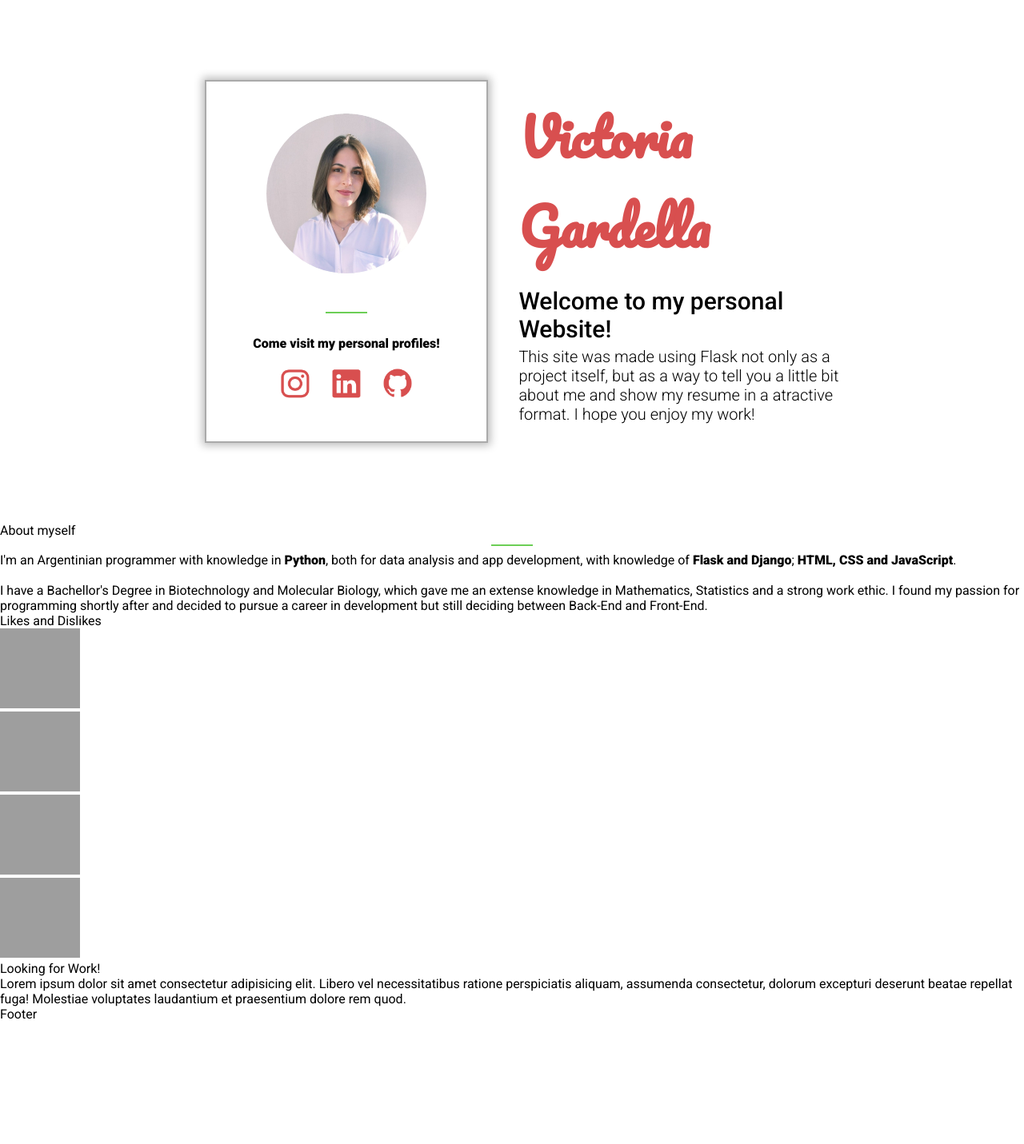
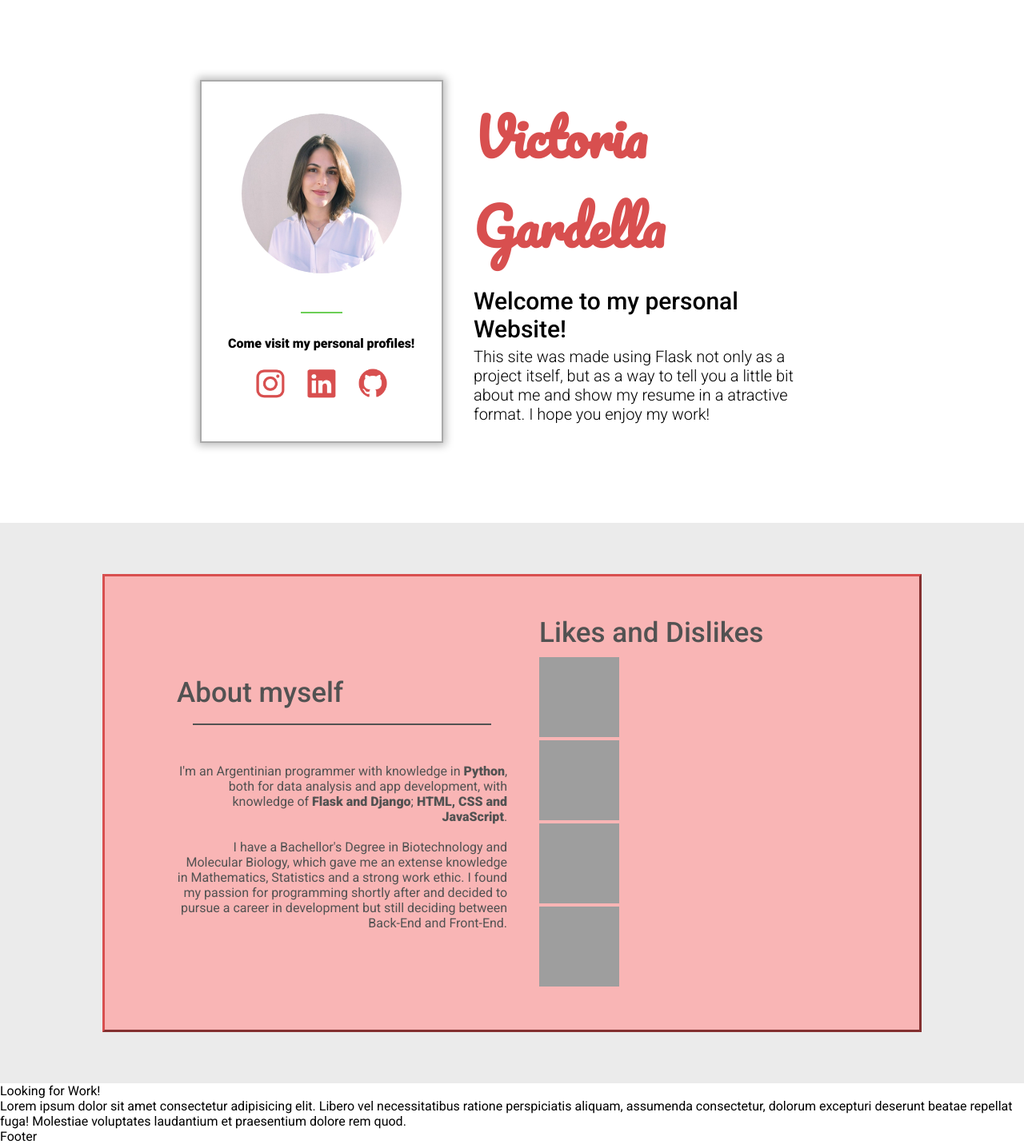
Before and after one commit to VGardella/personalwebpage-flask, a Flask app: page / in a window 1280 px wide. Shown: the part 90-1521 px from the top of the page at 80% size. Before the commit the page ends 1365 px from the top, so only its background shows below. Run offline with Flask 2, Linux system fonts and the light colour scheme; grey boxes are pictures that could not be loaded.

Commit message:
Add style to introduction text container

```diff
--- a/personalweb/static/styles/home.css
+++ b/personalweb/static/styles/home.css
@@ -39,10 +39,11 @@ body{
     padding: 100px 20%;
     background-color: #ffffff;
     display: flex;
+    justify-content: center;
 }
 
 .principal .img-box{
-    width: 350px;
+    width: 300px;
     height: 450px;
     border: 2px solid #aaaaaa;
     box-shadow: 0 0 10px 3px #bbbbbb;
@@ -69,7 +70,7 @@ hr{
 }
 
 .principal .text{
-    width: 450px;
+    width: 400px;
     height: 450px;
     display: flex;
     flex-direction: column;
@@ -113,3 +114,44 @@ hr{
     font-weight: 300;
     padding: 5px 0;
 }
+
+/*INTRODUCTION*/
+
+.introduction{
+    background-color: #ebebeb;
+    padding: 5% 10%;
+    color: #525252;
+}
+
+.introduction .container{
+    background-color: #f9b5b5;
+    border: outset 	#d84f4f;
+    display: flex;
+    flex-shrink: 1;
+    padding: 50px;
+}
+
+.container .text{
+    display: flex;
+    flex-direction: column;
+    justify-content: center;
+    padding: 40px;
+    width: 45%;
+}
+
+.container .text .title,
+.container .likes-dislikes .title{
+    font-size: 35px;
+    font-weight: 500;
+    padding-bottom: 10px;
+}
+
+.container .text .subtext{
+    text-align: right;
+    padding-top: 40px;
+}
+
+.intro-divider hr{
+        width: 90%;
+        border: 1px solid 	#525252;
+}
```
